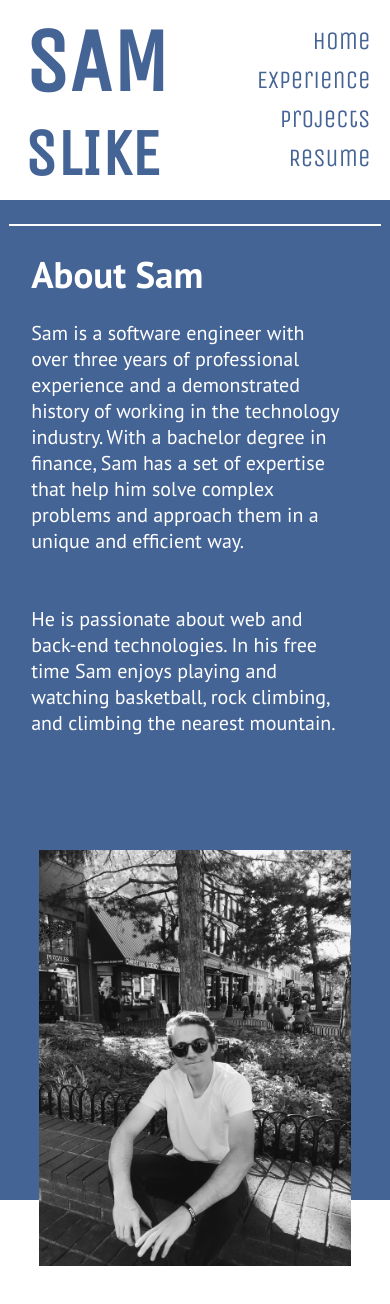
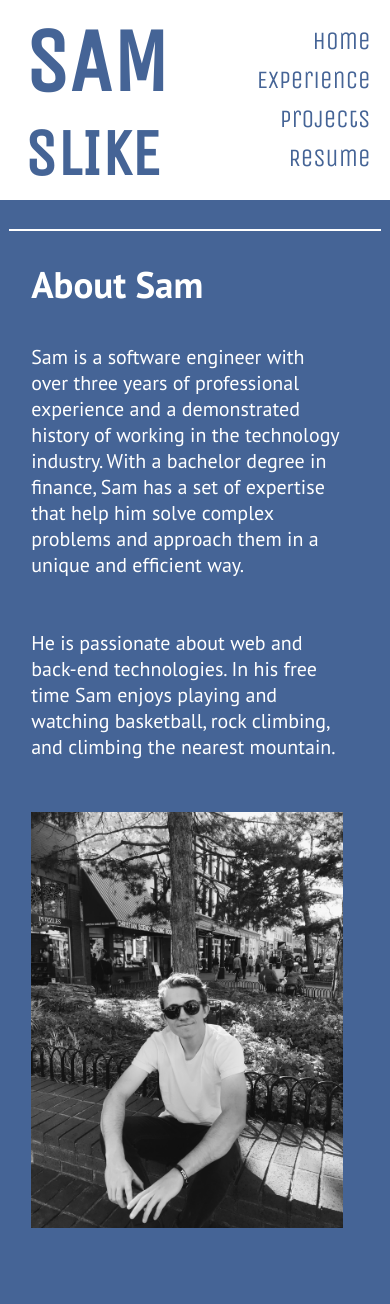
Before and after one commit to slike100/Website, a Vue app: page / in a window 390 px wide. Shown: the top 1304 px of the page. Before the commit the page ends 1270 px from the top, so only its background shows below. Built offline with nearby package versions, Linux system fonts and the light colour scheme.

Commit message:
fixed some responsive styling

```diff
--- a/src/views/Home.vue
+++ b/src/views/Home.vue
@@ -33,11 +33,13 @@ export default {
 
 .about {
     width: 100%;
+    min-height: 500px;
+    max-height: 2100px;
     background: #456496;
     margin: 0;
     display: grid;
     grid-template-columns: repeat(3, 33%);
-    grid-template-rows: 15% 20% 65%;
+    grid-template-rows: 15% 15% 70%;
     justify-content: space-between;
     .line {
         border: 1px solid #FFFFFF;
@@ -73,25 +75,34 @@ export default {
       width: 80%;
       grid-column-start: 3;
       grid-row-start: 2;
-      align-self: center;
-      justify-self: center;
+      grid-row-end: 3;
       align-items: center;
+      align-self: stretch;
+      justify-self: stretch;
+      margin-top: 20%;
     }
     .img {
       width: 100%;
       height: 80%;
+
     }
 }
 
-@media (max-width: 768px){
+// @media (max-width: 1000px){
+//   .about {
+//     grid-template-rows: 8% 15% 75%;
+//   }
+// }
+
+@media (max-width: 769px){
   .about {
     width: 100%;
-    height: 1200px;
+    height: 1500px;
     background: #456496;
     margin: 0;
     display: grid;
     grid-template-columns: repeat(1, 100%);
-    grid-template-rows: 5% 8% 25% 12% 20% 12%;
+    grid-template-rows: 5% 6% 20% 5% 20% 12%;
     justify-content: space-between;
     .line {
         border: 1px solid #FFFFFF;
@@ -135,26 +146,51 @@ export default {
       width: 100%;
       height: 80%;
     }
-}
+  }
 }
 
 
-@media (max-width: 399px){
+@media (max-width: 491px){
   .about {
     width: 100%;
-    height: 1000px;
+    height: 1200px;
     background: #456496;
     margin: 0;
     display: grid;
     grid-template-columns: repeat(1, 100%);
-    grid-template-rows: 5% 7% 25% 28% 11.5% 11.5%;
+    grid-template-rows: 5% 7% 25% 14% 11.5% 11.5%;
     .firstParagraph {
       grid-row-start: 3;
       grid-row-end: 5;
     }
     .imgContainer {
+      justify-self: start;
       grid-row-start: 5;
       grid-row-end: 6;
+      margin: 0 13% 0 8%;
+    }
+  }
+}
+
+@media (max-width: 376px){
+  .about {
+    width: 100%;
+    height: 1100px;
+    background: #456496;
+    margin: 0;
+    display: grid;
+    grid-template-columns: repeat(1, 100%);
+    grid-template-rows: 5% 7% 25% 25% 11.5% 11.5%;
+    .firstParagraph {
+      grid-row-start: 3;
+      grid-row-end: 5;
+    }
+    .imgContainer {
+      justify-self: start;
+      grid-row-start: 5;
+      grid-row-end: 6;
+      margin: 0 13% 0 8%;
+
     }
   }
 }
```
